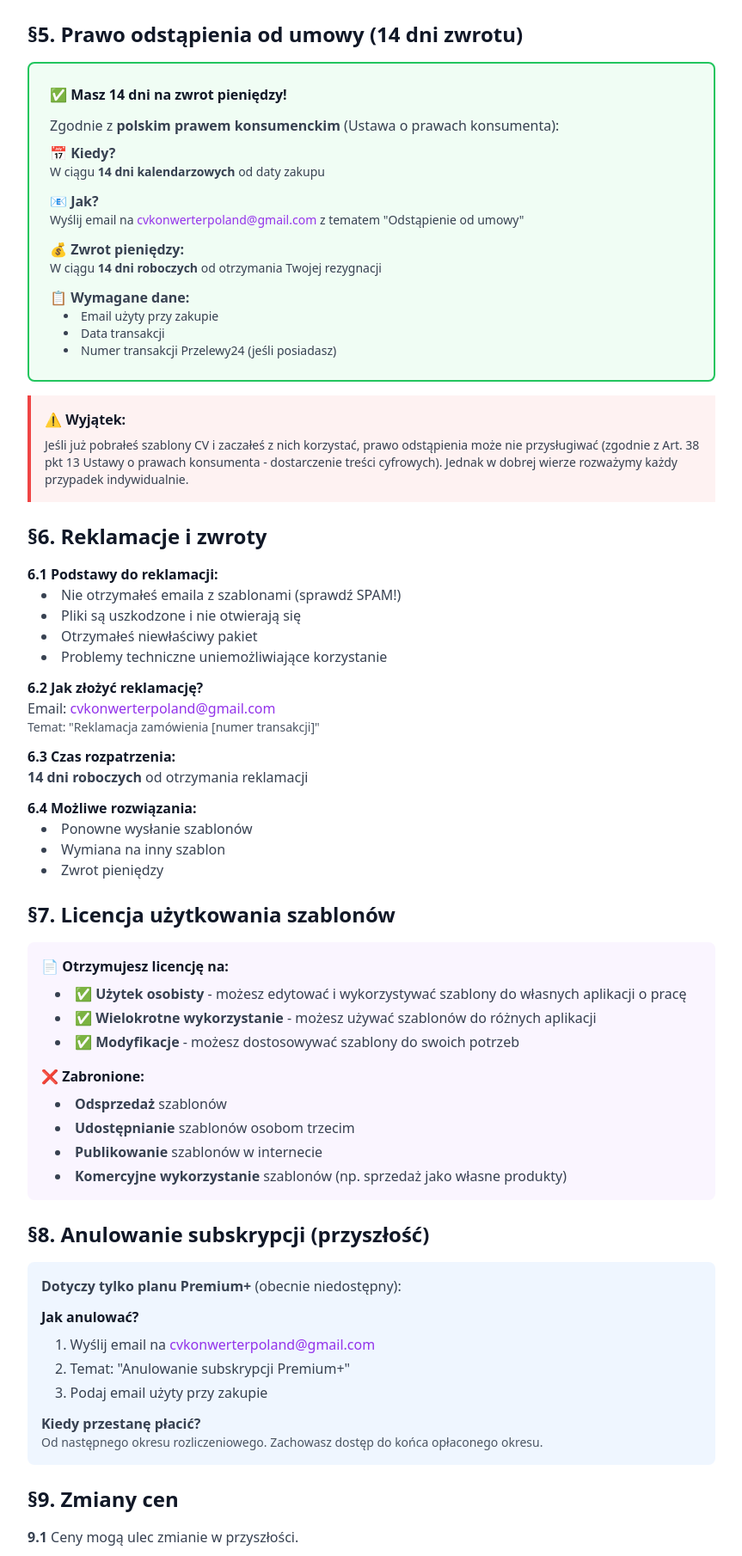
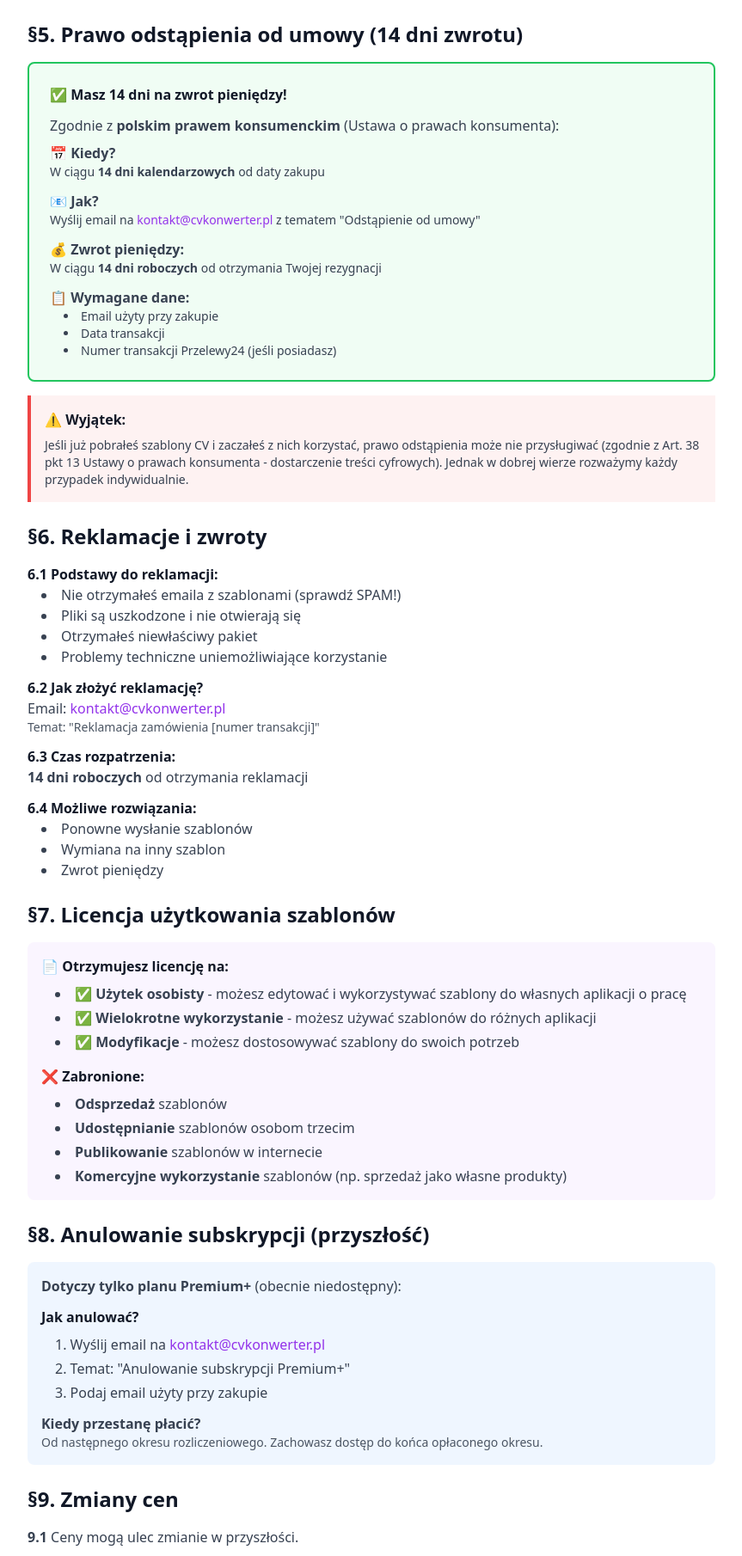
Before and after one commit to autoalexai-sketch/cv-konwerter-bot, a Flask app: template web/templates/zasady-subskrypcji.html in a window 1280 px wide. Shown: the part 1652-3462 px from the top of the page at 86% size, without its empty margins (208-1071 px from the left). Run offline with Flask 3, Linux system fonts and the light colour scheme; the template is opened without the code that fills it, so the values that code supplies are empty; parts of the project's set-up code (start-up, migrations or seed data) failed here and were passed over; some libraries are stand-ins or nearby versions.

Commit message:
fix: Update URLs and email in legal documents

```diff
--- a/web/templates/polityka-cookies.html
+++ b/web/templates/polityka-cookies.html
@@ -206,7 +206,7 @@
                 <div class="bg-purple-50 p-6 rounded-lg">
                     <p class="text-gray-700 mb-3">Pytania dotyczące cookies? Skontaktuj się z nami:</p>
                     <p class="text-gray-700">
-                        📧 Email: <a href="mailto:cvkonwerterpoland@gmail.com" class="text-purple-600 hover:underline">cvkonwerterpoland@gmail.com</a><br>
+                        📧 Email: <a href="mailto:kontakt@cvkonwerter.pl" class="text-purple-600 hover:underline">kontakt@cvkonwerter.pl</a><br>
                         💬 Telegram: <a href="https://t.me/autoalex_ai" target="_blank" class="text-purple-600 hover:underline">@autoalex_ai</a><br>
                         📍 Adres: JDG - Luxeclean, ul. Kazimierza Pużaka 6, 31-316 Kraków
                     </p>
--- a/web/templates/polityka-prywatnosci.html
+++ b/web/templates/polityka-prywatnosci.html
@@ -41,7 +41,7 @@
                     <p class="font-semibold">JDG - Luxeclean</p>
                     <p>ul. Kazimierza Pużaka 6</p>
                     <p>31-316 Kraków, Polska</p>
-                    <p>Email: <a href="mailto:cvkonwerterpoland@gmail.com" class="text-purple-600 hover:underline">cvkonwerterpoland@gmail.com</a></p>
+                    <p>Email: <a href="mailto:kontakt@cvkonwerter.pl" class="text-purple-600 hover:underline">kontakt@cvkonwerter.pl</a></p>
                 </div>
             </section>
 
@@ -238,7 +238,7 @@
                 <div class="bg-purple-50 p-6 rounded-lg space-y-4">
                     <div>
                         <h3 class="font-semibold text-gray-900 mb-2">📧 Email:</h3>
-                        <a href="mailto:cvkonwerterpoland@gmail.com" class="text-purple-600 hover:underline">cvkonwerterpoland@gmail.com</a>
+                        <a href="mailto:kontakt@cvkonwerter.pl" class="text-purple-600 hover:underline">kontakt@cvkonwerter.pl</a>
                     </div>
                     <div>
                         <h3 class="font-semibold text-gray-900 mb-2">💬 Telegram Support:</h3>
@@ -274,7 +274,7 @@
             <div class="bg-green-50 border-2 border-green-500 rounded-lg p-6 mt-8">
                 <p class="text-center text-gray-700">
                     <strong>💚 Dbamy o Twoją prywatność!</strong><br>
-                    Jeśli masz pytania - <a href="mailto:cvkonwerterpoland@gmail.com" class="text-purple-600 hover:underline">napisz do nas</a>
+                    Jeśli masz pytania - <a href="mailto:kontakt@cvkonwerter.pl" class="text-purple-600 hover:underline">napisz do nas</a>
                 </p>
             </div>
         </div>
--- a/web/templates/regulamin.html
+++ b/web/templates/regulamin.html
@@ -33,7 +33,7 @@
 
         <div class="bg-white rounded-lg shadow-lg p-8 space-y-6">
             <p class="text-sm text-gray-500">Ostatnia aktualizacja: 14 lutego 2026</p>
-            <p class="text-gray-700">Niniejszy Regulamin określa zasady korzystania z serwisu <strong>CV Konwerter</strong> dostępnego pod adresem <a href="https://cv-konwerter-web-docker.onrender.com" class="text-purple-600 hover:underline">cv-konwerter-web-docker.onrender.com</a> oraz Telegram bota <strong>@cv_konwerter_bot</strong>.</p>
+            <p class="text-gray-700">Niniejszy Regulamin określa zasady korzystania z serwisu <strong>CV Konwerter</strong> dostępnego pod adresem <a href="https://cvkonwerter.pl" class="text-purple-600 hover:underline">cvkonwerter.pl</a> oraz Telegram bota <strong>@cv_konwerter_bot</strong>.</p>
 
             <section>
                 <h2 class="text-2xl font-bold text-gray-900 mb-4">§1. Definicje</h2>
@@ -152,7 +152,7 @@
             <section>
                 <h2 class="text-2xl font-bold text-gray-900 mb-4">§7. Reklamacje</h2>
                 <div class="bg-purple-50 p-4 rounded-lg space-y-3 text-gray-700">
-                    <p><strong>7.1</strong> Reklamacje można składać emailem: <a href="mailto:cvkonwerterpoland@gmail.com" class="text-purple-600 hover:underline">cvkonwerterpoland@gmail.com</a></p>
+                    <p><strong>7.1</strong> Reklamacje można składać emailem: <a href="mailto:kontakt@cvkonwerter.pl" class="text-purple-600 hover:underline">kontakt@cvkonwerter.pl</a></p>
                     <p><strong>7.2</strong> Reklamacja powinna zawierać:</p>
                     <ul class="list-disc list-inside ml-4">
                         <li>Dane kontaktowe</li>
@@ -225,7 +225,7 @@
                 <div class="bg-purple-50 p-6 rounded-lg space-y-3">
                     <p class="text-gray-700"><strong>W razie pytań dotyczących Regulaminu, prosimy o kontakt:</strong></p>
                     <div class="space-y-2 text-gray-700">
-                        <p>📧 <strong>Email:</strong> <a href="mailto:cvkonwerterpoland@gmail.com" class="text-purple-600 hover:underline">cvkonwerterpoland@gmail.com</a></p>
+                        <p>📧 <strong>Email:</strong> <a href="mailto:kontakt@cvkonwerter.pl" class="text-purple-600 hover:underline">kontakt@cvkonwerter.pl</a></p>
                         <p>💬 <strong>Telegram:</strong> <a href="https://t.me/autoalex_ai" target="_blank" class="text-purple-600 hover:underline">@autoalex_ai</a></p>
                         <p>📍 <strong>Adres:</strong><br>
                         JDG - Luxeclean<br>
--- a/web/templates/zasady-subskrypcji.html
+++ b/web/templates/zasady-subskrypcji.html
@@ -142,7 +142,7 @@
                         </div>
                         <div>
                             <p class="font-semibold">📧 Jak?</p>
-                            <p class="text-sm">Wyślij email na <a href="mailto:cvkonwerterpoland@gmail.com" class="text-purple-600 hover:underline">cvkonwerterpoland@gmail.com</a> z tematem "Odstąpienie od umowy"</p>
+                            <p class="text-sm">Wyślij email na <a href="mailto:kontakt@cvkonwerter.pl" class="text-purple-600 hover:underline">kontakt@cvkonwerter.pl</a> z tematem "Odstąpienie od umowy"</p>
                         </div>
                         <div>
                             <p class="font-semibold">💰 Zwrot pieniędzy:</p>
@@ -179,7 +179,7 @@
                     </div>
                     <div>
                         <p class="font-semibold text-gray-900">6.2 Jak złożyć reklamację?</p>
-                        <p>Email: <a href="mailto:cvkonwerterpoland@gmail.com" class="text-purple-600 hover:underline">cvkonwerterpoland@gmail.com</a></p>
+                        <p>Email: <a href="mailto:kontakt@cvkonwerter.pl" class="text-purple-600 hover:underline">kontakt@cvkonwerter.pl</a></p>
                         <p class="text-sm text-gray-600">Temat: "Reklamacja zamówienia [numer transakcji]"</p>
                     </div>
                     <div>
@@ -222,7 +222,7 @@
                     <p class="text-gray-700 mb-3"><strong>Dotyczy tylko planu Premium+</strong> (obecnie niedostępny):</p>
                     <p class="font-semibold text-gray-900 mb-2">Jak anulować?</p>
                     <ol class="list-decimal list-inside text-gray-700 ml-4 space-y-1">
-                        <li>Wyślij email na <a href="mailto:cvkonwerterpoland@gmail.com" class="text-purple-600 hover:underline">cvkonwerterpoland@gmail.com</a></li>
+                        <li>Wyślij email na <a href="mailto:kontakt@cvkonwerter.pl" class="text-purple-600 hover:underline">kontakt@cvkonwerter.pl</a></li>
                         <li>Temat: "Anulowanie subskrypcji Premium+"</li>
                         <li>Podaj email użyty przy zakupie</li>
                     </ol>
@@ -283,7 +283,7 @@
                 <div class="bg-purple-50 p-6 rounded-lg space-y-3">
                     <p class="font-semibold text-gray-900">Pytania? Skontaktuj się z nami:</p>
                     <div class="space-y-2 text-gray-700">
-                        <p>📧 <strong>Email:</strong> <a href="mailto:cvkonwerterpoland@gmail.com" class="text-purple-600 hover:underline">cvkonwerterpoland@gmail.com</a></p>
+                        <p>📧 <strong>Email:</strong> <a href="mailto:kontakt@cvkonwerter.pl" class="text-purple-600 hover:underline">kontakt@cvkonwerter.pl</a></p>
                         <p>💬 <strong>Telegram:</strong> <a href="https://t.me/autoalex_ai" target="_blank" class="text-purple-600 hover:underline">@autoalex_ai</a></p>
                         <p>📍 <strong>Adres:</strong><br>
                         JDG - Luxeclean<br>
```
